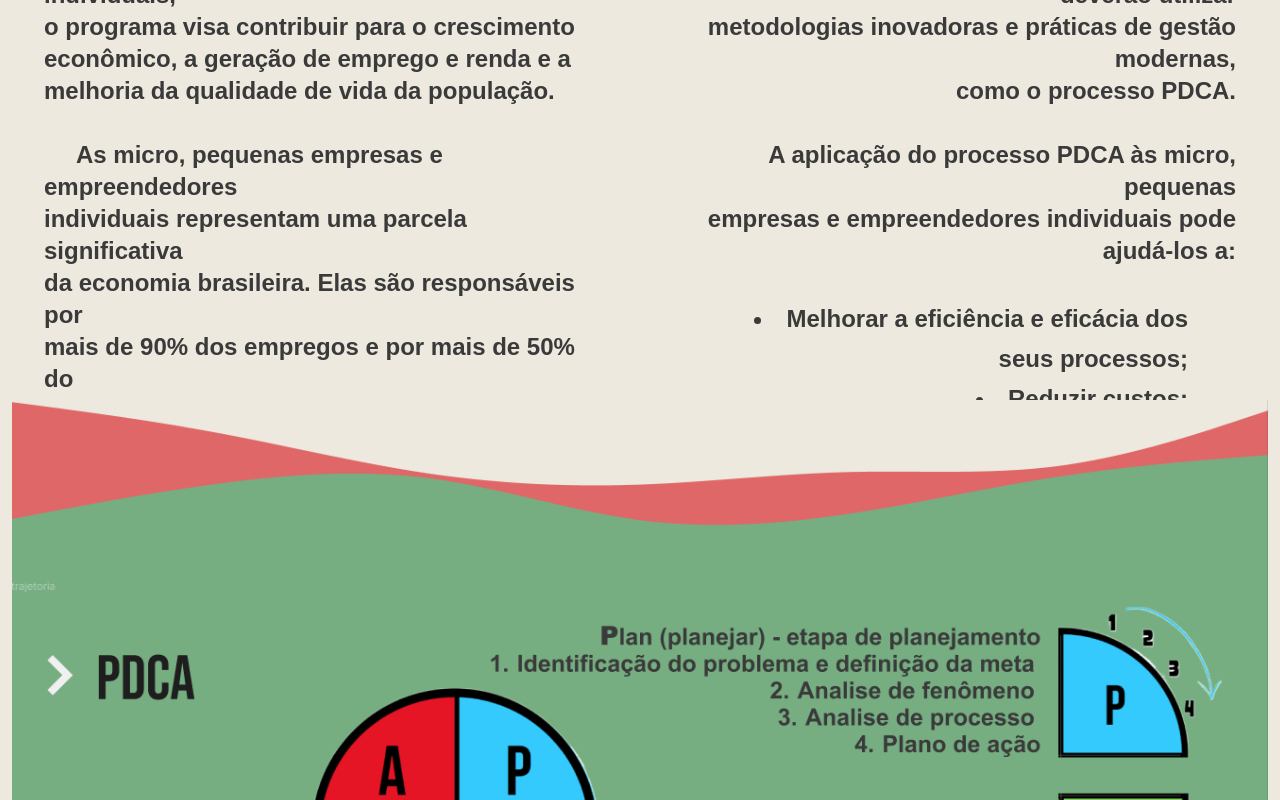
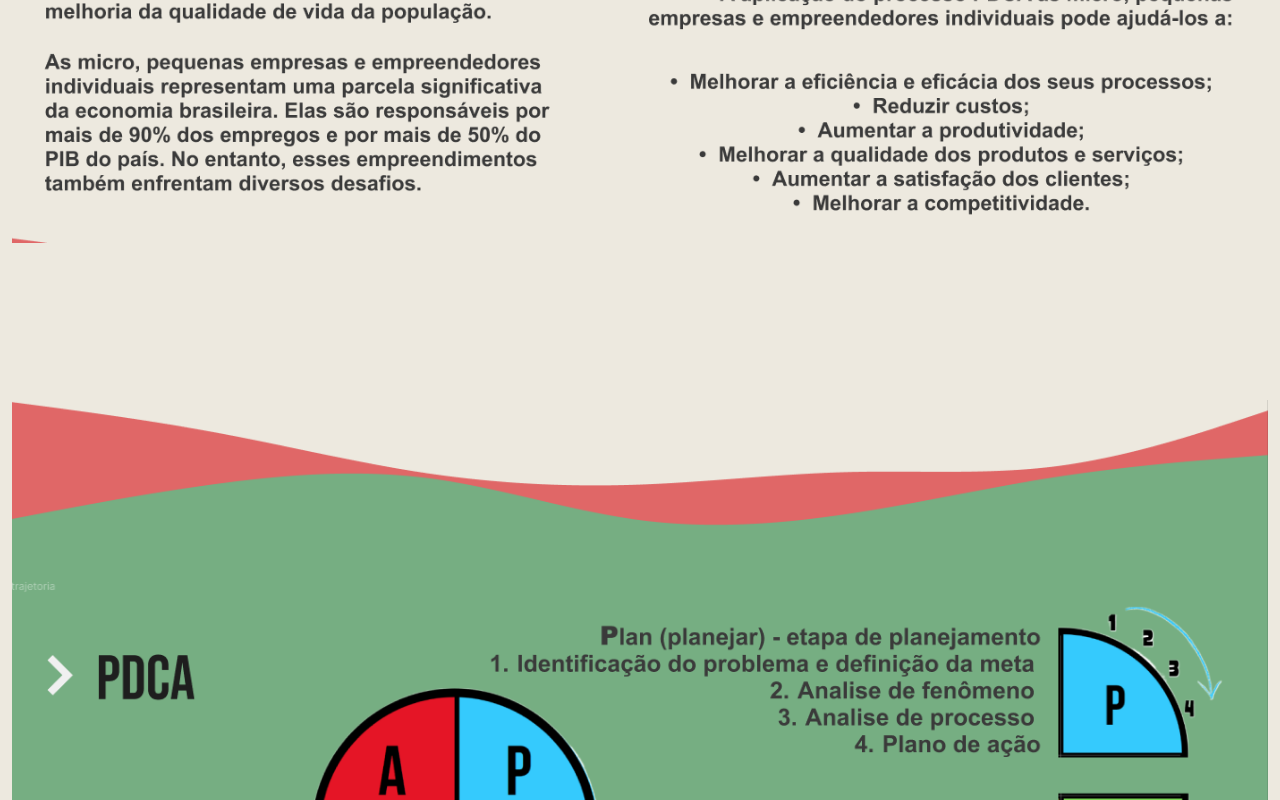
Before and after one commit to isiezz/IFMAISEMPREENDEDOR-UTFPR, a React (Create React App) app: page / in a window 1280 px wide. Shown: the part 1200-2000 px from the top of the page. Built offline with nearby package versions, Linux system fonts and the light colour scheme.

Commit message:
ajustes secao noticias ...

```diff
--- a/src/App.js
+++ b/src/App.js
@@ -7,6 +7,7 @@
 import { Equipe } from "./pages/equipe";
 import { Empreendimentos } from "./pages/empreendimentos";
 import { Noticias } from "./pages/noticias";
+import { Incubadora } from "./pages/incubadora";
 
 function App() {
   return (
@@ -19,6 +20,7 @@
         <Equipe />
         <Empreendimentos />
         <Noticias />
+        <Incubadora />
       </div>
     </html>
   );
--- /dev/null
+++ b/src/pages/incubadora.js
@@ -0,0 +1,12 @@
+import { Container, Row, Col } from "react-bootstrap";
+import Sprint from "../img/Sprint CM.png";
+
+export const Incubadora = () => {
+    return (
+      <section className="incubadora" id="incubadora">
+        <Container fluid>
+
+        </Container>
+      </section>
+    );
+  };
--- a/src/pages/noticias.js
+++ b/src/pages/noticias.js
@@ -11,6 +11,12 @@
               <p>A Feira do Empreendedor 2023 em Curitiba, promovida pelo Sebrae/PR de 14 a 17 de setembro, é um evento essencial para empreendedores. Oferece capacitação abrangente em áreas como marketing, finanças e liderança, com palestras de especialistas, incluindo Zico. Haverá experiências interativas em lojas conceito, desafios empresariais e oportunidades de networking.</p>
               <p>Os participantes podem simplificar o planejamento estratégico com o "Canvas Express". Mais de 600 empresas apresentarão produtos, incluindo inovações como um equipamento de hidrogênio para carros. O evento oferece rodadas de negócios para pequenas empresas locais. A Feira do Empreendedor 2023 é gratuita e acessível a todos os interessados em impulsionar seus negócios.</p>
               <p>Não perca esta oportunidade de aprendizado e crescimento!</p>
+
+              <h3>endereco 123 Curitiba, PR</h3>
+
+              <div className="text-center">
+                <button type="button" class="btn btn-light">saiba mais</button>
+              </div>
             </Col>
             <Col lg={4}>
               <img src={noticia} />
--- a/src/pages/sobre.js
+++ b/src/pages/sobre.js
@@ -1,5 +1,5 @@
 import { Container, Row, Col } from "react-bootstrap";
-import layeredwaves from "../img/layered-waves-haikei.svg";
+import delete3 from "../img/delete3.png";
 
 export const Sobre = () => {
     return (
@@ -20,27 +20,9 @@
             </Row>
 
             <Row>
-
-              <Col>
-                <p>O Programa IF Mais Empreendedor Nacional 2023 é <br></br>uma iniciativa importante para o desenvolvimento <br></br>do empreendedorismo no Brasil. Ao atender micro, <br></br>pequenas empresas e empreendedores individuais, <br></br>o programa visa contribuir para o crescimento <br></br>econômico, a geração de emprego e renda e a <br></br>melhoria da qualidade de vida da população.</p>
-                <p>As micro, pequenas empresas e empreendedores <br></br>individuais representam uma parcela significativa <br></br>da economia brasileira. Elas são responsáveis por <br></br>mais de 90% dos empregos e por mais de 50% do <br></br>PIB do país. No entanto, esses empreendimentos <br></br>também enfrentam diversos desafios.</p>
-              </Col>
-
-              <Col>
-              <p>O Programa visa, portanto, contribuir para o enfrentamento <br></br>desses desafios, por meio do oferecimento de capacitações, <br></br>consultorias e serviços de apoio a esses empreendimentos. <br></br>Os projetos selecionados pelo programa deverão utilizar <br></br>metodologias inovadoras e práticas de gestão modernas, <br></br>como o processo PDCA.</p>
-              <p>A aplicação do processo PDCA às micro, pequenas <br></br>empresas e empreendedores individuais pode ajudá-los a:</p>
-              <p>
-                <ul>
-                  <li>Melhorar a eficiência e eficácia dos seus processos;</li>
-                  <li>Reduzir custos;</li>
-                  <li>Aumentar a produtividade;</li>
-                  <li>Melhorar a qualidade dos produtos e serviços;</li>
-                  <li>Aumentar a satisfação dos clientes;</li>
-                  <li>Melhorar a competitividade.</li>
-                </ul>
-              </p>
-              </Col>
-
+            <div className="void">
+              <img src={delete3} />
+              </div>
             </Row>
 
         </Container>
--- a/src/style/global.css
+++ b/src/style/global.css
@@ -190,26 +190,6 @@
   height: 100vh;
 }
 
-#sobre p {
-  text-indent: 2rem;
-  margin: 2rem;
-
-}
-
-#sobre p ul {
-  text-indent: 0;
-  list-style-position: inside;
-}
-
-#sobre p ul li {
-  line-height: 2.5rem;
-  margin-right: 2em;
-}
-
-#sobre div.row:nth-of-type(2) div.col:nth-of-type(2) {
-  text-align: right;
-}
-
 
 /* PDCA e EQUIPE */
 
@@ -328,9 +308,27 @@
 #noticias p {
   color: #4b4b4b;
   font-family: 'Calibri';
-  font-size: 26px;
+  font-size: 24px;
   font-weight: 400;
   font-style: normal;
   text-indent: 2rem;
   line-height: 2rem;
 }
+
+#noticias h3 {
+  color: #4b4b4b;
+  font-family: 'Calibri';
+  font-size: 1.5rem;
+  font-weight: bold;
+  font-style: normal;
+  text-align: end;
+  margin: 20px 0;
+}
+
+
+/* INCUBADORA */
+
+#incubadora {
+  background-color: var(--Background);
+  height: 100vh;
+}
```
Also changed, not shown: src/img/Yogin Life.png, src/img/delete3.png (added).
